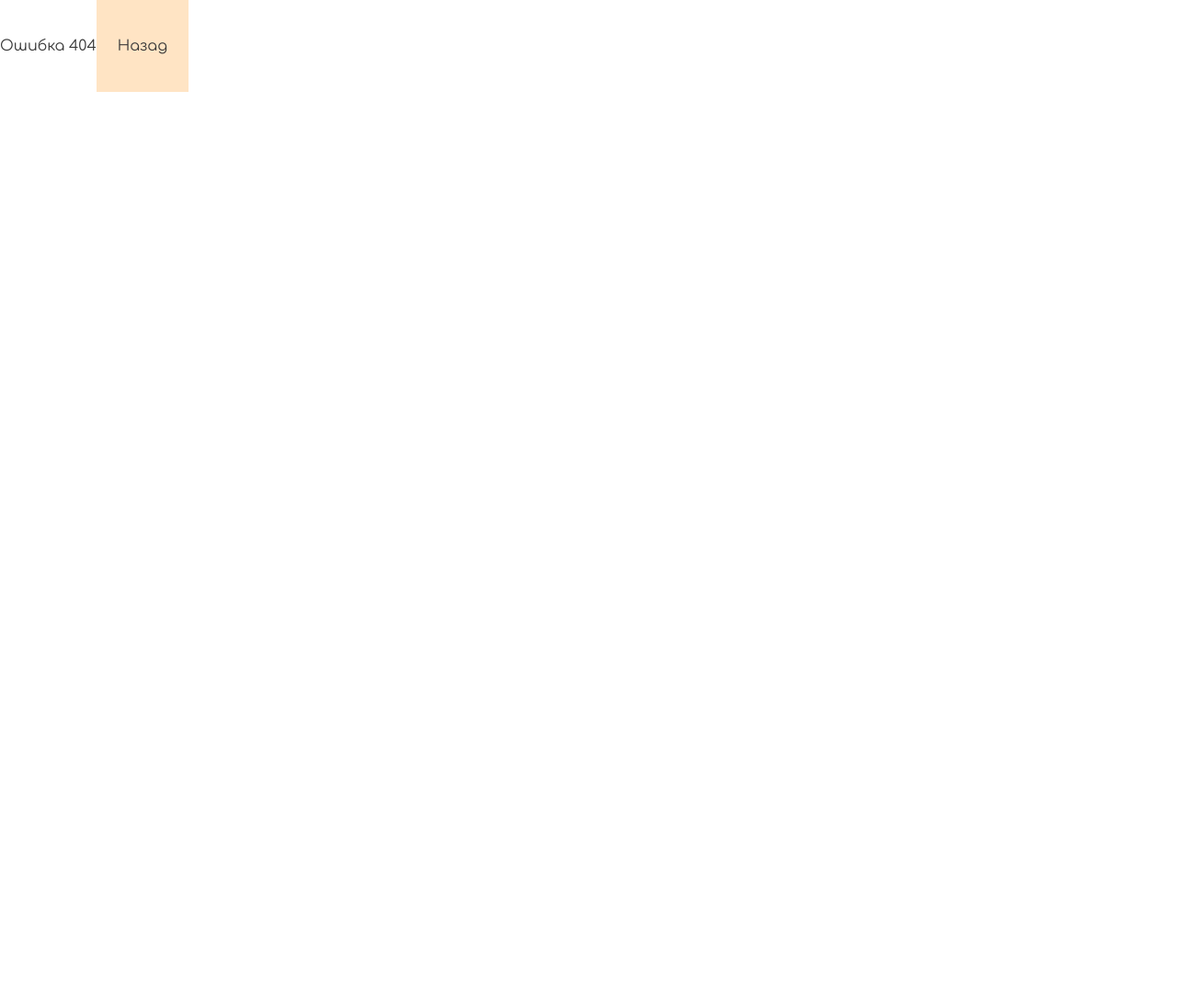
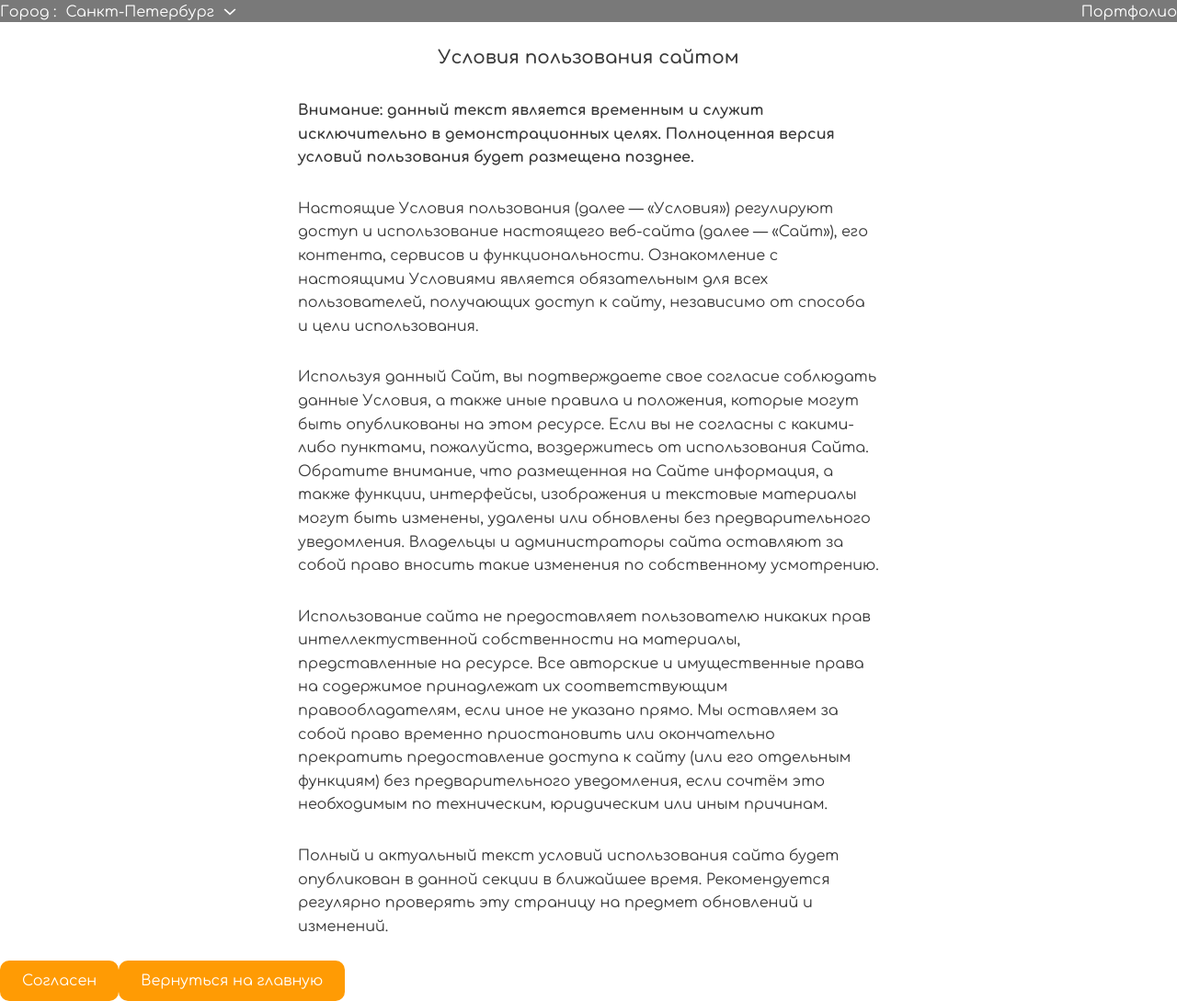
Before and after one commit to ArtErusov/eCommersOrange, a React (Vite) app: page /offer in a window 1280 px wide. Before the commit this address had no page. Shown: the whole page at 92% size. Before the commit the page ends 800 px from the top, so only its background shows below. Built offline with nearby package versions, Linux system fonts and the light colour scheme.

Commit message:
Made a TopHeader component to use in other components, made an OfferAgreementPage component and paths for it

```diff
--- a/src/components/Header/Header.tsx
+++ b/src/components/Header/Header.tsx
@@ -9,10 +9,10 @@ import cartIcon from '@/assets/images/svg/cartIcon.svg';
 import profileIcon from '@/assets/images/svg/profileIcon.svg';
 
 import SearchBlock from './SearchBlock';
-import CitySelector from './CitySelector';
 
 import styles from './Header.module.css';
 import { RootState } from '@/shared/store/store';
+import TopHeader from './TopHeader';
 
 const Header: FC = () => {
   const login = useSelector((state: RootState) => state.user.jwt);
@@ -21,16 +21,7 @@ const Header: FC = () => {
 
   return (
     <header>
-      <div className={styles['header__top-bar']}>
-        <div className={`${styles['container']} ${styles['header__top-content']}`}>
-          <CitySelector />
-          <div className={styles['header__links']}>
-            <a href="https://github.com/ArtErusov" target="_blank" rel="noopener noreferrer">
-              Портфолио
-            </a>
-          </div>
-        </div>
-      </div>
+      <TopHeader />
 
       <div className={styles['container']}>
         <div className={styles['header__main']}>
--- /dev/null
+++ b/src/components/Header/TopHeader.tsx
@@ -0,0 +1,19 @@
+import { FC } from 'react';
+import CitySelector from './CitySelector';
+import styles from './Header.module.css';
+
+const TopHeader: FC = () => {
+  return (
+    <div className={styles['header__top-bar']}>
+      <div className={`${styles['container']} ${styles['header__top-content']}`}>
+        <CitySelector />
+        <div className={styles['header__links']}>
+          <a href="https://github.com/ArtErusov" target="_blank" rel="noopener noreferrer">
+            Портфолио
+          </a>
+        </div>
+      </div>
+    </div>
+  );
+};
+export default TopHeader;
--- a/src/pages/MainPage/PromoBlock/PromoBlock.tsx
+++ b/src/pages/MainPage/PromoBlock/PromoBlock.tsx
@@ -8,7 +8,6 @@ import { userActions } from '@/shared/store/user.slice';
 const PromoBlock: FC = () => {
   const [email, setEmail] = useState<string>('');
   const [error, setError] = useState<boolean>(false);
-  // const [success, setSuccess] = useState<boolean>(false);
 
   const dispatch = useDispatch();
   const showPromo = useSelector((state: RootState) => state.user.showPromoBlock);
@@ -29,7 +28,6 @@ const PromoBlock: FC = () => {
       return;
     } else {
       console.log('Email отправлен:', email);
-      // setSuccess(true);
       dispatch(userActions.hidePromoBlock());
     }
   };
@@ -75,7 +73,7 @@ const PromoBlock: FC = () => {
             <p className={styles['promo-block__terms-text']}>
               Нажимая подписаться вы соглашаетесь с
             </p>
-            <Link className={styles['promo-block__terms-link']} to="/">
+            <Link className={styles['promo-block__terms-link']} to="/offer">
               Условиями использования сайта.
             </Link>
           </div>
--- /dev/null
+++ b/src/pages/OfferAgreementPage/OfferAgreementPage.module.css
@@ -0,0 +1,27 @@
+@import '../../assets/css/main.css';
+.offer-text {
+  max-width: 680px;
+  margin: 0 auto;
+  padding: 24px;
+}
+
+.offer-text__title {
+  font-size: 20px;
+  font-weight: 600;
+  text-align: center;
+  margin-bottom: 30px;
+}
+
+.offer-text p {
+  text-align: left;
+  margin-bottom: 30px;
+  line-height: 1.6;
+}
+
+.offer-text p:last-child {
+  margin-bottom: 0;
+}
+
+.offer-text__disclaimer {
+  font-weight: 700;
+}
--- /dev/null
+++ b/src/pages/OfferAgreementPage/OfferAgreementPage.tsx
@@ -0,0 +1,55 @@
+import { FC } from 'react';
+import styles from './OfferAgreementPage.module.css';
+import TopHeader from '@/components/Header/TopHeader';
+import Button from '@/components/ui/Button/Button';
+
+const OfferAgreementPage: FC = () => {
+  return (
+    <>
+      <header>
+        <TopHeader />
+      </header>
+      <div className={styles['offer-text']}>
+        <h2 className={styles['offer-text__title']}>Условия пользования сайтом</h2>
+        <p className={styles['offer-text__disclaimer']}>
+          Внимание: данный текст является временным и служит исключительно в демонстрационных целях.
+          Полноценная версия условий пользования будет размещена позднее.
+        </p>
+        <p>
+          Настоящие Условия пользования (далее — «Условия») регулируют доступ и использование
+          настоящего веб-сайта (далее — «Сайт»), его контента, сервисов и функциональности.
+          Ознакомление с настоящими Условиями является обязательным для всех пользователей,
+          получающих доступ к сайту, независимо от способа и цели использования.
+        </p>
+        <p>
+          Используя данный Сайт, вы подтверждаете свое согласие соблюдать данные Условия, а также
+          иные правила и положения, которые могут быть опубликованы на этом ресурсе. Если вы не
+          согласны с какими-либо пунктами, пожалуйста, воздержитесь от использования Сайта. Обратите
+          внимание, что размещенная на Сайте информация, а также функции, интерфейсы, изображения и
+          текстовые материалы могут быть изменены, удалены или обновлены без предварительного
+          уведомления. Владельцы и администраторы сайта оставляют за собой право вносить такие
+          изменения по собственному усмотрению.
+        </p>
+
+        <p>
+          Использование сайта не предоставляет пользователю никаких прав интеллектуственной
+          собственности на материалы, представленные на ресурсе. Все авторские и имущественные права
+          на содержимое принадлежат их соответствующим правообладателям, если иное не указано прямо.
+          Мы оставляем за собой право временно приостановить или окончательно прекратить
+          предоставление доступа к сайту (или его отдельным функциям) без предварительного
+          уведомления, если сочтём это необходимым по техническим, юридическим или иным причинам.
+        </p>
+        <p>
+          Полный и актуальный текст условий использования сайта будет опубликован в данной секции в
+          ближайшее время. Рекомендуется регулярно проверять эту страницу на предмет обновлений и
+          изменений.
+        </p>
+      </div>
+      <div>
+        <Button>Согласен</Button>
+        <Button>Вернуться на главную</Button>
+      </div>
+    </>
+  );
+};
+export default OfferAgreementPage;
--- a/src/shared/routes/mainRoutes.tsx
+++ b/src/shared/routes/mainRoutes.tsx
@@ -11,6 +11,7 @@ import { RequireAuth } from '../helpers/hoc/RequireAuth';
 import Profile from '@/pages/Auth/Profile/Profile';
 import MainLayout from '@/layouts/MainLayout/MainLayout';
 import CatalogPage from '@/pages/CatalogPage/CatalogPage';
+import OfferAgreementPage from '@/pages/OfferAgreementPage/OfferAgreementPage';
 
 const router = createBrowserRouter([
   {
@@ -55,6 +56,11 @@ const router = createBrowserRouter([
     ],
   },
   {
+    path: '/offer',
+    element: <OfferAgreementPage />,
+    errorElement: <ErrorPage />,
+  },
+  {
     path: '/auth',
     element: <Auth />,
     errorElement: <ErrorPage />,
```
